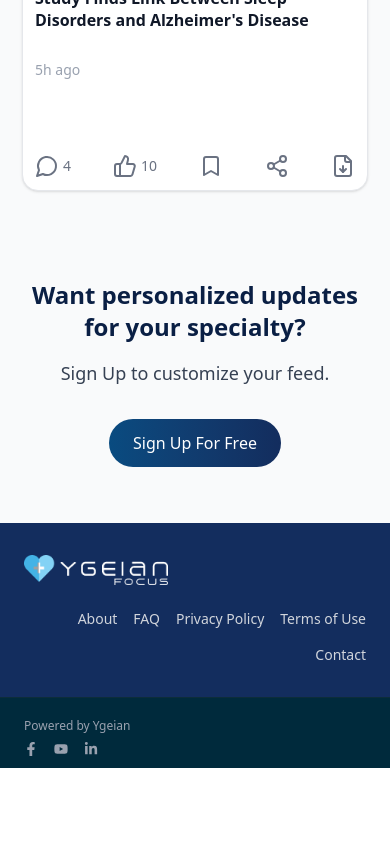
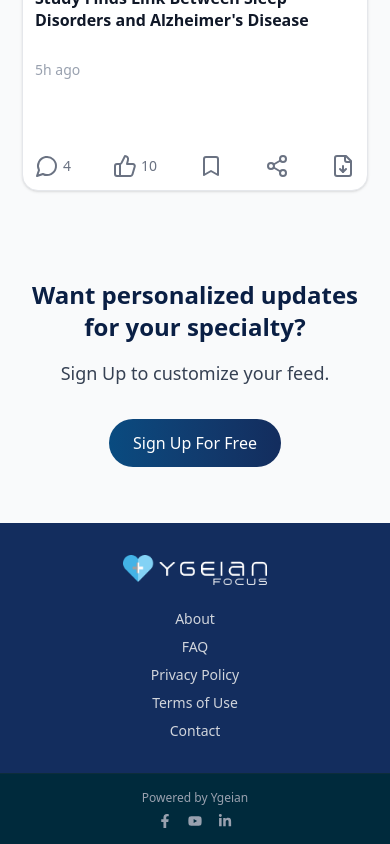
Before and after one commit to sabbehhassan/ygeian-news, a React (Vite) app: page / in a window 390 px wide. Shown: the part 3472-4316 px from the top of the page. Before the commit the page ends 4240 px from the top, so only its background shows below. Built offline with nearby package versions, Linux system fonts and the light colour scheme.

Commit message:
footer component is now fully responsive for all devices

```diff
--- a/src/components/footer/index.jsx
+++ b/src/components/footer/index.jsx
@@ -8,15 +8,15 @@ const Footer = () => {
     <footer className="text-white text-sm">
       {/* Top Section - Light Blue Background */}
       <div className="bg-[#132D5E] border-b border-[#0d2d3a] py-8 px-6">
-        <div className="max-w-7xl mx-auto flex flex-col md:flex-row justify-between items-start">
-          {/* Left Column: Logo */}
-          <div className="flex flex-col items-start">
+        <div className="max-w-7xl mx-auto flex flex-col md:flex-row justify-between items-start md:items-start text-center md:text-left">
+          {/* Logo */}
+          <div className="flex flex-col items-center md:items-start mb-6 md:mb-0 w-full md:w-auto">
             <img src={logo} alt="Ygeian Logo" className="w-36 sm:w-40 object-contain" />
           </div>
 
-          {/* Right Column: Links */}
-          <div className="flex flex-col items-end mt-6 md:mt-0">
-            <div className="flex flex-wrap justify-end gap-4 text-gray-300 text-sm">
+          {/* Links */}
+          <div className="flex flex-col items-center md:items-end gap-2 md:gap-0 w-full md:w-auto">
+            <div className="flex flex-col md:flex-row flex-wrap justify-center md:justify-end gap-2 md:gap-4 text-gray-300 text-sm">
               <Link to="/about" className="hover:text-white">About</Link>
               <Link to="/faq" className="hover:text-white">FAQ</Link>
               <Link to="/privacy-policy" className="hover:text-white">Privacy Policy</Link>
@@ -28,15 +28,15 @@ const Footer = () => {
       </div>
 
       {/* Bottom Section - Dark Blue Background */}
-      <div className="bg-[#002A3C] py-3 px-6">
-        <div className="max-w-7xl mx-auto flex flex-col md:flex-row justify-between items-start">
-          {/* Powered By under logo */}
-          <div className="text-xs text-gray-400 mt-2 md:mt-0">
+      <div className="bg-[#002A3C] py-4 px-6">
+        <div className="max-w-7xl mx-auto flex flex-col md:flex-row justify-between items-center md:items-center text-center md:text-left">
+          {/* Powered By */}
+          <div className="text-xs text-gray-400 mb-2 md:mb-0">
             Powered by Ygeian
           </div>
 
-          {/* Icons under links */}
-          <div className="flex space-x-4 mt-2 md:mt-0 text-gray-400">
+          {/* Social Icons */}
+          <div className="flex space-x-4 text-gray-400">
             <Link to="/facebook" className="hover:text-white"><FaFacebookF /></Link>
             <Link to="/youtube" className="hover:text-white"><FaYoutube /></Link>
             <Link to="/linkedin" className="hover:text-white"><FaLinkedinIn /></Link>
```
